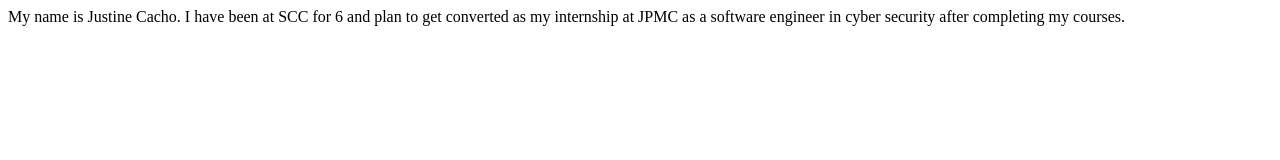
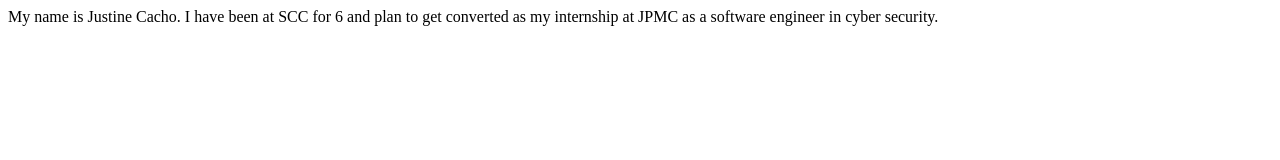
Before and after one commit to cashcacho/adv-javascript, a plain HTML site: page Week 1/index.html in a window 1280 px wide. Drawn offline with Linux system fonts and the light colour scheme.

Commit message:
changes in index.html

```diff
--- a/Week 1/index.html
+++ b/Week 1/index.html
@@ -8,8 +8,8 @@
     var firstName = "Justine";
     var lastName = "Cacho";
     var monthsOfStudy = "6";
-    var goal = "get converted as my internship at JPMC as a software engineer in cyber security";
-    document.write("My name is " + firstName + " " + lastName + ". I have been at SCC for " + monthsOfStudy + " and plan to " + goal + " after completing my courses.");
+    var goal = "get converted as my internship at JPMC as a software engineer in cyber security.";
+    document.write("My name is " + firstName + " " + lastName + ". I have been at SCC for " + monthsOfStudy + " and plan to " + goal);
     </script>
     <script src="script.js"></script>
 </body>
```
